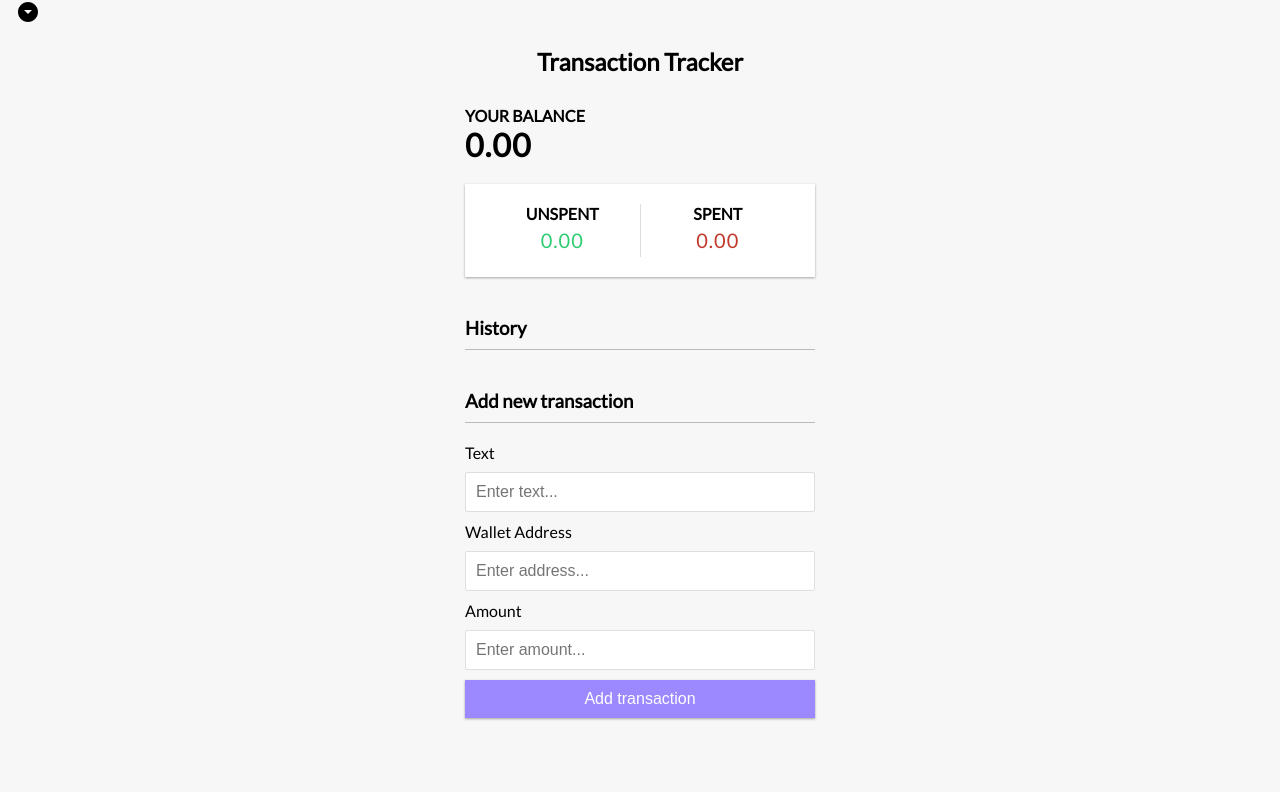
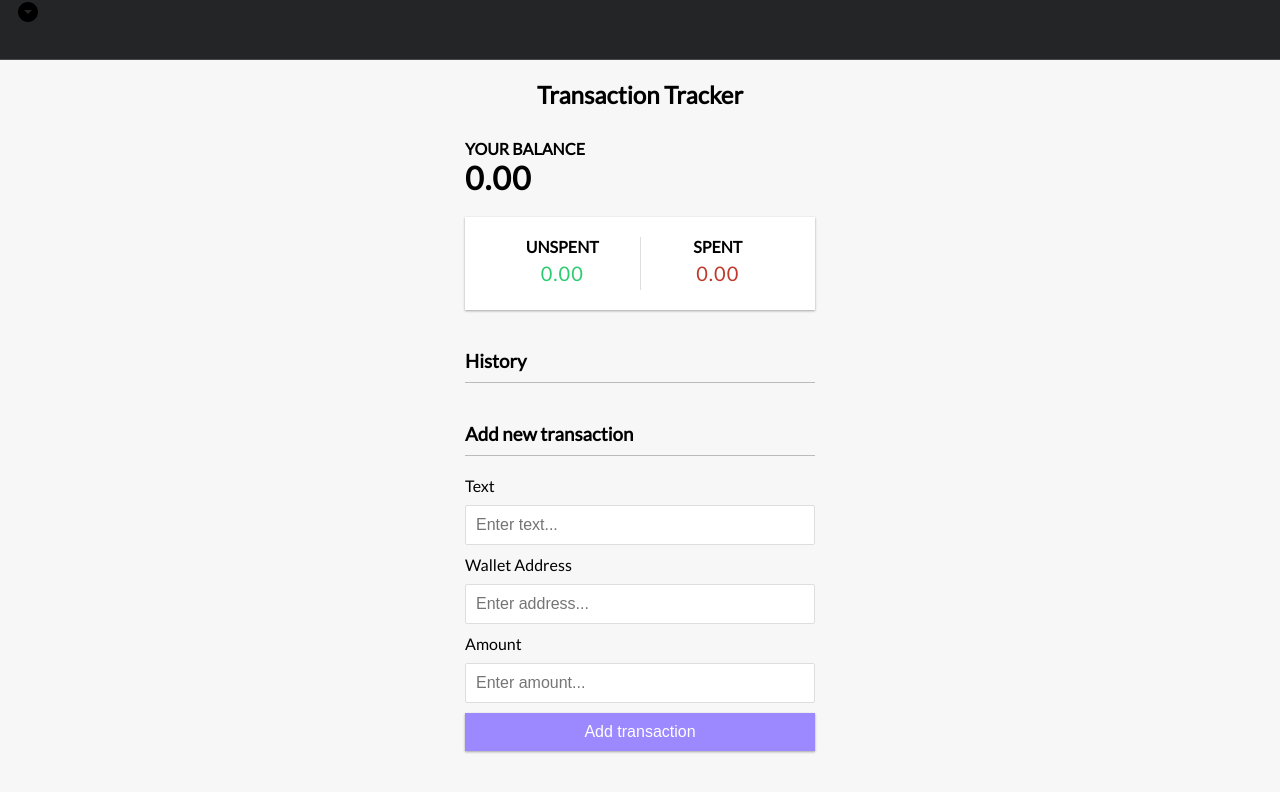
Before and after one commit to ziw224/oracle-transaction-tracker, a React (Create React App) app: page / in a window 1280 px wide. Shown: the top 792 px of the page. Built offline with nearby package versions, Linux system fonts and the light colour scheme.

Commit message:
update app.js and app.css

```diff
--- a/src/App.css
+++ b/src/App.css
@@ -2,6 +2,13 @@
 
 :root {
   --box-shadow: 0 1px 3px rgba(0, 0, 0, 0.12), 0 1px 2px rgba(0, 0, 0, 0.24);
+  --bg: #242526;
+  --bg-accent: #484a4d;
+  --text-color: #dadce1;
+  --nav-size: 60px;
+  --border: 1px solid #474a4d;
+  --border-radius: 8px;
+  --speed: 500ms;
 }
 
 * {
@@ -154,7 +161,8 @@ input[type="number"] {
   display: flex;
   .homeContainer {
     flex: 6;
-    .widgets, .charts {
+    .widgets,
+    .charts {
       display: flex;
       padding: 20px;
       gap: 20px;
@@ -165,7 +173,6 @@ input[type="number"] {
     }
   }
 }
-
 
 /* Admin Sidebar */
 .sidebar {
--- a/src/App.js
+++ b/src/App.js
@@ -1,5 +1,5 @@
 import { BrowserRouter as Router, Routes, Route } from "react-router-dom";
-import { Home } from "./pages/home/Home";
+import { Wallet } from "./pages/wallet/Wallet";
 import { Admin } from "./pages/admin/Admin";
 import { List } from "./pages/admin/list/List";
 
@@ -10,7 +10,7 @@ function App() {
     <div className="App">
       <Router>
         <Routes>
-          <Route path="/" element={<Home />} />
+          <Route path="/" element={<Wallet />} />
           <Route path="/admin" element={<Admin />} />
           <Route path="/admin/user" element={<List type="wallets" />} />
           <Route path="/admin/payment" element={<List type="transactions" />} />
```
